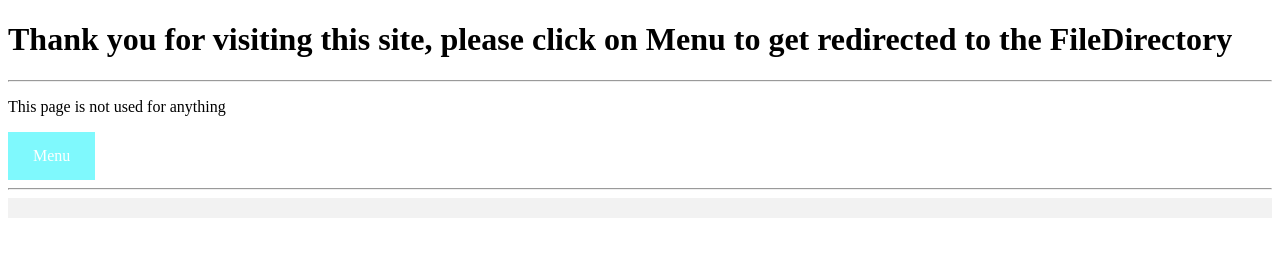
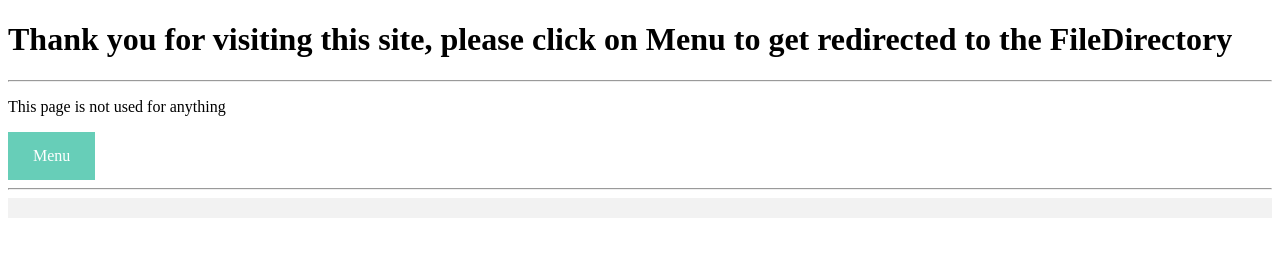
Before and after one commit to JenteVM/TwJs, a plain HTML site: page index.html in a window 1280 px wide. Drawn offline with Linux system fonts and the light colour scheme.

Commit message:
color test

```diff
--- a/BSL.css
+++ b/BSL.css
@@ -1,5 +1,5 @@
 a:link, a:visited {
-    background-color: rgb(127,249,253);
+    background-color: rgb(103, 206, 184);
     color: white;
     padding: 15px 25px;
     text-align: center;
@@ -8,5 +8,5 @@ a:link, a:visited {
   }
 
 a:hover, a:active {
-    background-color: rgb(120,240,250);
+    background-color: rgb(95,200,175);
 }
```
